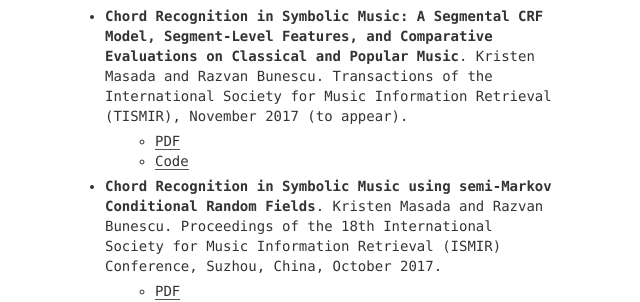
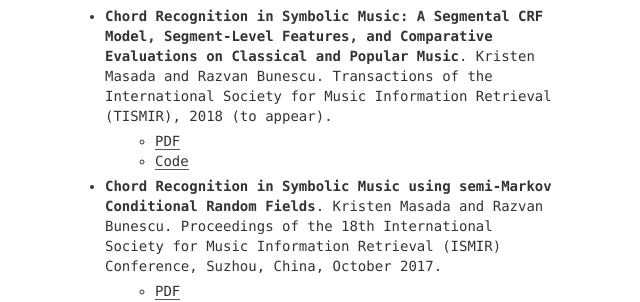
Before and after one commit to kristenmasada/kristenmasada.github.io, a Jekyll site: the page built from publications.md, in a window 1280 px wide. Shown: the part 183-485 px from the top of the page, without its empty margins (335-975 px from the left). Built offline with Jekyll 4.4.1, drawn with Linux system fonts in a browser that asks for light colours.

Commit message:
Corrected date for publication.

```diff
--- a/publications.md
+++ b/publications.md
@@ -5,7 +5,7 @@ group: "navigation"
 order: 2
 ---
 
-* **Chord Recognition in Symbolic Music: A Segmental CRF Model, Segment-Level Features, and Comparative Evaluations on Classical and Popular Music**. Kristen Masada and Razvan Bunescu. Transactions of the International Society for Music Information Retrieval (TISMIR), November 2017 (to appear).
+* **Chord Recognition in Symbolic Music: A Segmental CRF Model, Segment-Level Features, and Comparative Evaluations on Classical and Popular Music**. Kristen Masada and Razvan Bunescu. Transactions of the International Society for Music Information Retrieval (TISMIR), 2018 (to appear).
   * [PDF](./publications/tismir18/tismir18.pdf)
   * [Code](https://github.com/kristenmasada/chord_recognition_semi_crf)
 * **Chord Recognition in Symbolic Music using semi-Markov Conditional Random Fields**. Kristen Masada and Razvan Bunescu. Proceedings of the 18th International Society for Music Information Retrieval (ISMIR) Conference, Suzhou, China, October 2017.
```
